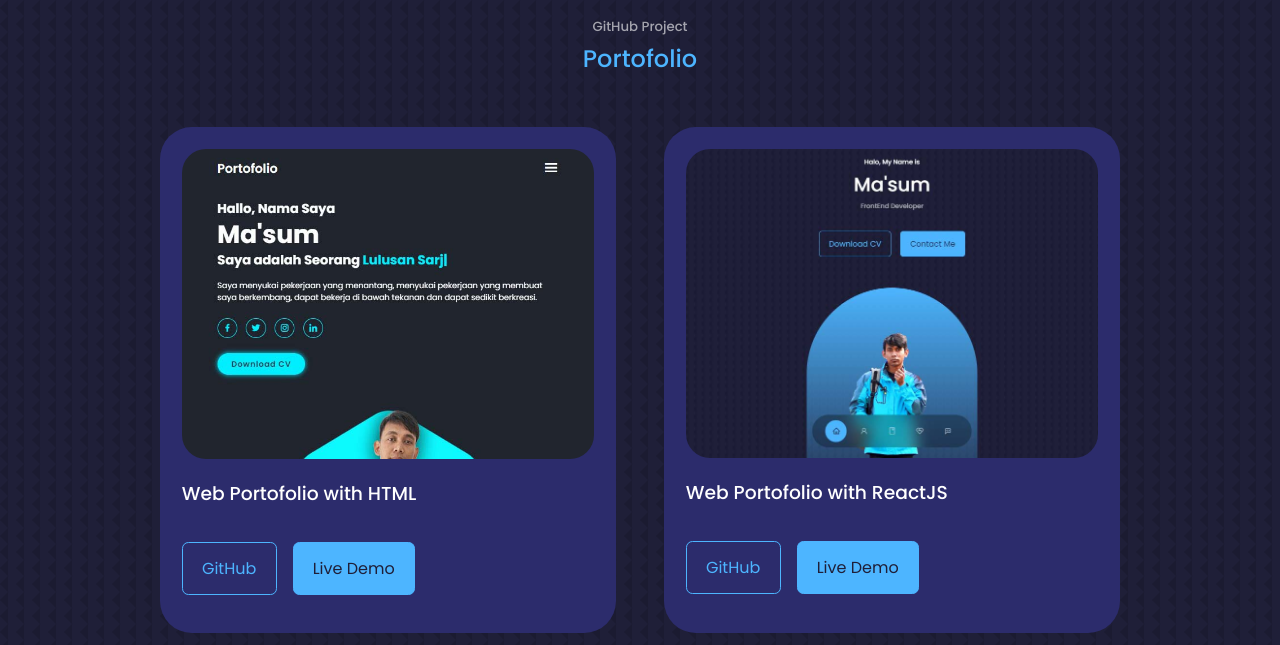
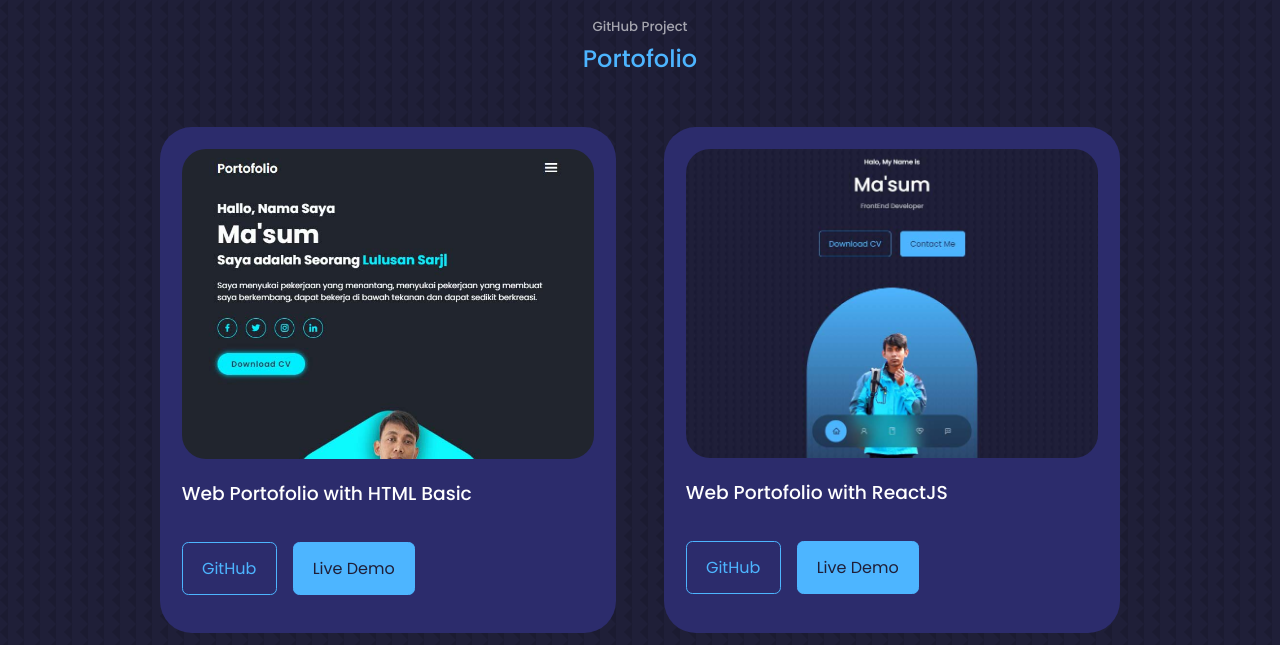
Before and after one commit to masumrpg/portofolioReactJS, a React (Create React App) app: page / in a window 1280 px wide. Shown: the part 3600-4245 px from the top of the page. Built offline with nearby package versions, Linux system fonts and the light colour scheme.

Commit message:
Yang belum framer motion

```diff
--- a/src/components/portofolio/Portofolio.jsx
+++ b/src/components/portofolio/Portofolio.jsx
@@ -2,6 +2,23 @@
 import './portofolio.css'
 import IMG1 from '../../assets/portfolio1.jpg'
 import IMG2 from '../../assets/portfolio2.jpg'
+
+const data = [
+  {
+    id: 1,
+    image: IMG1,
+    title: 'Web Portofolio with HTML Basic',
+    github: 'https://github.com/masumrpg/Portofolio',
+    demo: 'https://masumrpg.github.io/Portofolio/'
+  },
+  {
+    id: 2,
+    image: IMG2,
+    title: 'Web Portofolio with ReactJS',
+    github: 'https://github.com/masumrpg/portofolioReactJS',
+    demo: '#'
+  }
+]
 
 const Portofolio = () => {
   return (
@@ -10,27 +27,22 @@
       <h2>Portofolio</h2>
 
       <div className="container portofolio-container">
-        <article className="portofolio-item">
-          <div className="portofolio-item-image">
-            <img src={IMG1} alt="img" />
-          </div>
-          <h3>Web Portofolio with HTML</h3>
-          <div className="portofolio-item-cta">
-            <a href="https://github.com/masumrpg/Portofolio" className='btn' target="_blank" rel="noopener noreferrer">GitHub</a>
-            <a href="https://masumrpg.github.io/Portofolio/" className='btn btn-primary' target="_blank" rel="noopener noreferrer">Live Demo</a>
-          </div>
-        </article>
-
-        <article className="portofolio-item">
-          <div className="portofolio-item-image">
-            <img src={IMG2} alt="img1" />
-          </div>
-          <h3>Web Portofolio with ReactJS</h3>
-          <div className="portofolio-item-cta">
-            <a href="https://github.com/masumrpg/portofolioReactJS" className='btn' target="_blank" rel="noopener noreferrer">GitHub</a>
-            <a href="#" className='btn btn-primary' target="_blank" rel="noopener noreferrer">Live Demo</a>
-          </div>
-        </article>
+        {
+          data.map(({id, image, title, github, demo}) => {
+            return (
+              <article key={id} className="portofolio-item">
+                <div className="portofolio-item-image">
+                  <img src={image} alt={title} />
+                </div>
+                <h3>{title}</h3>
+                <div className="portofolio-item-cta">
+                  <a href={github} className='btn' target="_blank" rel="noopener noreferrer">GitHub</a>
+                  <a href={demo} className='btn btn-primary' target="_blank" rel="noopener noreferrer">Live Demo</a>
+                </div>
+              </article>
+            )
+          })
+        }
       </div>
     </section>
   )
```
